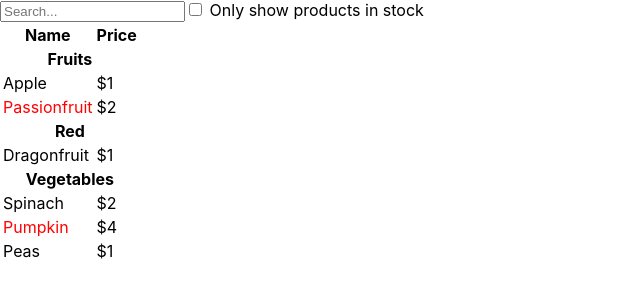
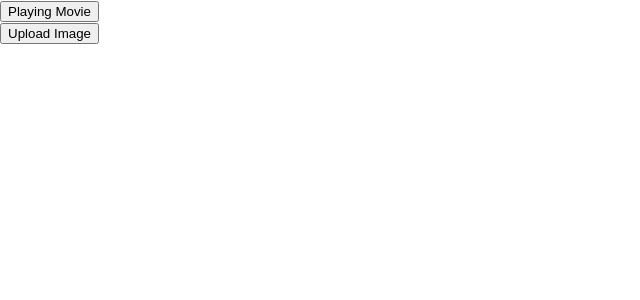
Before and after one commit to peekay21/Searchable-product-list-usiing-ReactJS-, a React (Create React App) app in the folder my-react-app/: page / in a window 1280 px wide. Shown: the top 300 px of the page, without its empty margins (0-640 px from the left). Built offline with nearby package versions, Linux system fonts and the light colour scheme.

Commit message:
Adding eventHanding to the APP.

```diff
--- a/my-react-app/src/App.js
+++ b/my-react-app/src/App.js
@@ -1,126 +1,20 @@
-import { useState } from 'react';
+import React from 'react';
 
-function FilterableProductTable({ products }) {
-  const [filterText, setFilterText] = useState('');
-  const [inStockOnly, setInStockOnly] = useState(false);
-
+function Button({onClick, children}){
   return (
     <div>
-      <SearchBar
-        filterText={filterText}
-        inStockOnly={inStockOnly}
-        onFilterTextChange={setFilterText}
-        onInStockOnlyChange={setInStockOnly} />
-
-      <ProductTable
-        products={products}
-        filterText={filterText}
-        inStockOnly={inStockOnly} />
+    <button onClick={onClick}>
+      {children}
+    </button>
     </div>
   );
 }
 
-function ProductCategoryRow({ category }) {
+export default function App() {
   return (
-    <tr>
-      <th colSpan="2">
-        {category}
-      </th>
-    </tr>
+    <div>
+      <Button onClick={() => alert('Playing')}>Playing Movie</Button>
+      <Button onClick={() => alert('Uploading')}>Upload Image</Button>
+    </div>
   );
 }
-
-function ProductRow({ product }) {
-  const name = product.stocked ? product.name :
-    <span style={{ color: 'red' }}>
-      {product.name}
-    </span>;
-
-  return (
-    <tr>
-      <td>{name}</td>
-      <td>{product.price}</td>
-    </tr>
-  );
-}
-
-function ProductTable({ products, filterText, inStockOnly }) {
-
-  const categoryMap = {}; // Fresh each render
-
-  const filteredProducts = products.filter(product => {
-    const nameMatches = product.name.toLowerCase().includes(filterText.toLowerCase());
-    const stockMatches = !inStockOnly || product.stocked;
-    return nameMatches && stockMatches;
-  });
-
-  filteredProducts.forEach(product => {
-    if (!categoryMap[product.category]) {
-      categoryMap[product.category] = [];
-    }
-    categoryMap[product.category].push(
-      <ProductRow
-        product={product}
-        key={product.name}
-      />
-    );
-  });
-  let rows = [];
-  for (let category in categoryMap) {
-    rows.push(
-      <ProductCategoryRow category={category} key={category} />
-    );
-    rows.push(...categoryMap[category]);
-  }
-
-  return (
-    <table>
-      <thead>
-        <tr>
-          <th>Name</th>
-          <th>Price</th>
-        </tr>
-      </thead>
-      <tbody>{rows}</tbody>
-    </table>
-  );
-}
-
-
-function SearchBar({
-  filterText,
-  inStockOnly,
-  onFilterTextChange,
-  onInStockOnlyChange
-}) {
-  return (
-    <form>
-      <input
-        type="text"
-        value={filterText} placeholder="Search..."
-        onChange={(e) => onFilterTextChange(e.target.value)} />
-      <label>
-        <input
-          type="checkbox"
-          checked={inStockOnly}
-          onChange={(e) => onInStockOnlyChange(e.target.checked)} />
-        {' '}
-        Only show products in stock
-      </label>
-    </form>
-  );
-}
-
-const PRODUCTS = [
-  {category: "Fruits", price: "$1", stocked: true, name: "Apple"},
-  {category: "Red", price: "$1", stocked: true, name: "Dragonfruit"},
-  {category: "Fruits", price: "$2", stocked: false, name: "Passionfruit"},
-  {category: "Vegetables", price: "$2", stocked: true, name: "Spinach"},
-  {category: "Vegetables", price: "$4", stocked: false, name: "Pumpkin"},
-  {category: "Vegetables", price: "$1", stocked: true, name: "Peas"},
-
-];
-
-export default function App() {
-  return <FilterableProductTable products={PRODUCTS} />;
-}
```
